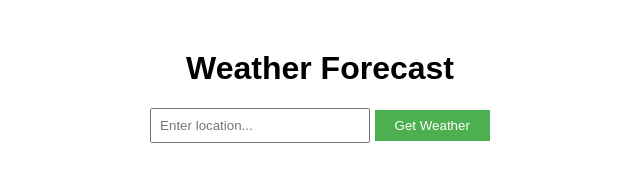
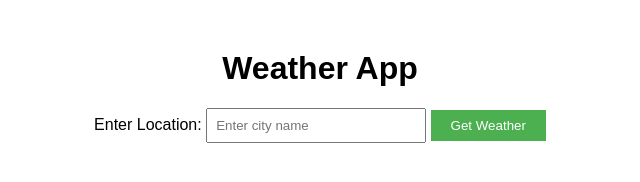
Before and after one commit to basic-tutorials/weatherApiApp, a plain HTML site: page index.html in a window 1280 px wide. Shown: the whole page, without its empty margins (320-960 px from the left). Drawn offline with Linux system fonts and the light colour scheme.

Commit message:
Update index.html

```diff
--- a/index.html
+++ b/index.html
@@ -3,17 +3,18 @@
 <head>
     <meta charset="UTF-8">
     <meta name="viewport" content="width=device-width, initial-scale=1.0">
-  <title>Weather Forecast</title>
+    <title>Weather App</title>
     <link rel="stylesheet" href="styles.css">
 </head>
 <body>
     <div class="container">
-    <h1>Weather Forecast</h1>
-    <form id="location-form">
-      <input type="text" id="location-input" placeholder="Enter location...">
-      <button type="submit">Get Weather</button>
-    </form>
-    <div id="weather-info"></div>
+        <h1>Weather App</h1>
+        <div class="weather-info">
+            <label for="location">Enter Location:</label>
+            <input type="text" id="location" placeholder="Enter city name">
+            <button onclick="getWeather()">Get Weather</button>
+            <div id="weather-data"></div>
+        </div>
     </div>
     <script src="script.js"></script>
 </body>
```
Lines whose indentation alone changed are shown as unchanged.
